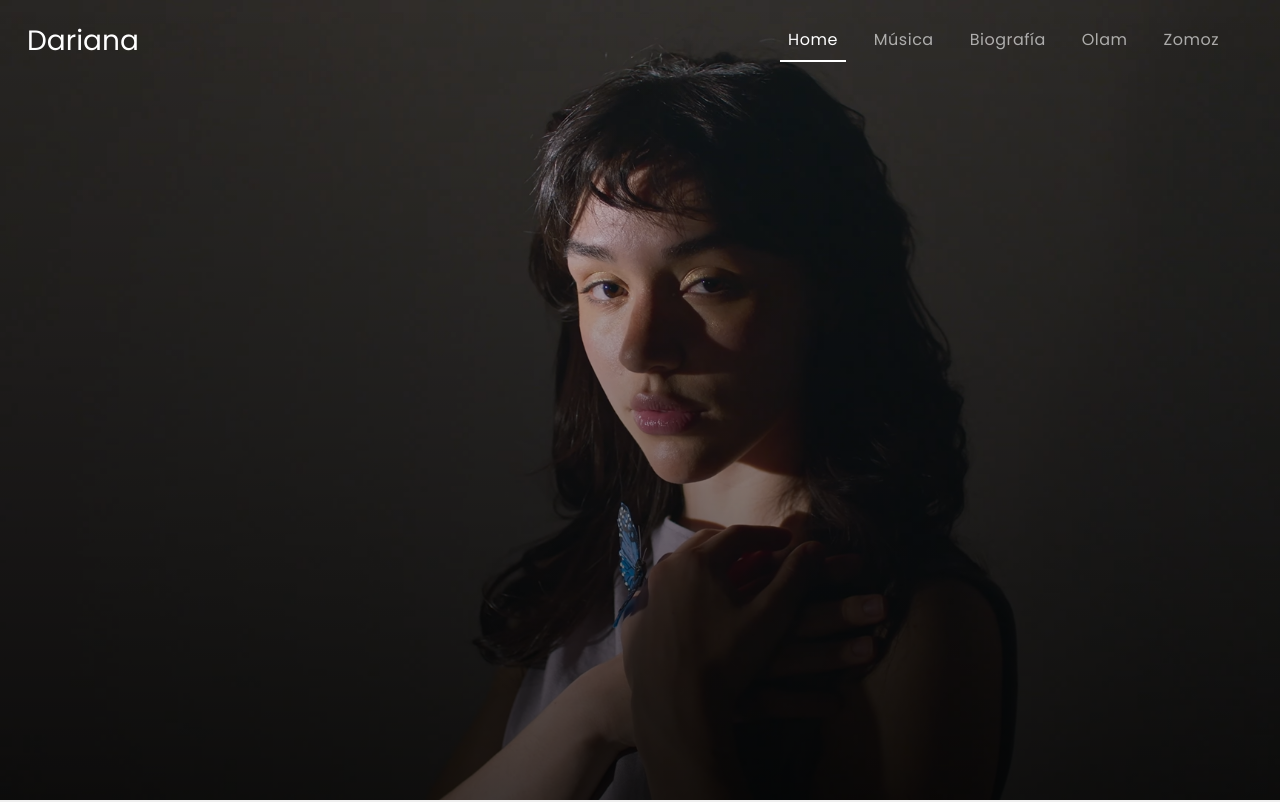
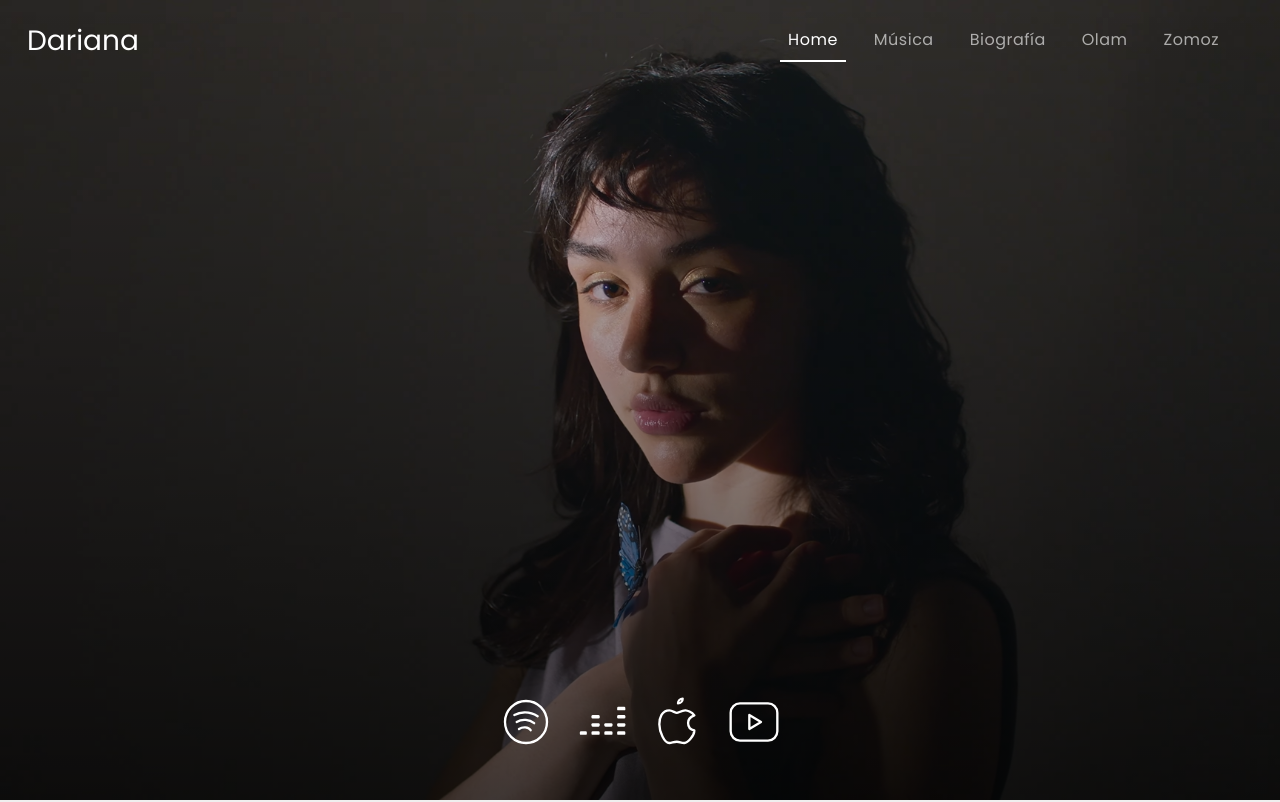
Before and after one commit to pedroperez2005/Proyecto_Final_DW, a website: page index.html in a window 1280 px wide. Shown: the top 802 px of the page. Drawn offline with nearby package versions, Linux system fonts and the light colour scheme.

Commit message:
añadi media icons en el header de la pagina de inico y botones cta en las paginas olam y zomoz

```diff
--- a/index.html
+++ b/index.html
@@ -71,6 +71,38 @@
                 </div>
             </div>
         </nav>
+        <div class="media-icons" data-aos="fade-up" data-aos-duration="2000">
+            <a href="https://open.spotify.com/intl-es/artist/1YFjpz13AtgmLfEo3CX8wv?si=shtQqZVzQpqWRQeG3VtYpQ" target="_blank"><svg xmlns="http://www.w3.org/2000/svg" class="icon icon-tabler icon-tabler-brand-spotify" width="56" height="56" viewBox="0 0 24 24" stroke-width="1" stroke="#ffffff" fill="none" stroke-linecap="round" stroke-linejoin="round">
+                <path stroke="none" d="M0 0h24v24H0z" fill="none"/>
+                <path d="M12 12m-9 0a9 9 0 1 0 18 0a9 9 0 1 0 -18 0" />
+                <path d="M8 11.973c2.5 -1.473 5.5 -.973 7.5 .527" />
+                <path d="M9 15c1.5 -1 4 -1 5 .5" />
+                <path d="M7 9c2 -1 6 -2 10 .5" />
+              </svg></a>
+              <a href="https://www.deezer.com/mx/artist/293136" target="_blank"><svg xmlns="http://www.w3.org/2000/svg" class="icon icon-tabler icon-tabler-brand-deezer" width="56" height="56" viewBox="0 0 24 24" stroke-width="1" stroke="#ffffff" fill="none" stroke-linecap="round" stroke-linejoin="round">
+                <path stroke="none" d="M0 0h24v24H0z" fill="none"/>
+                <path d="M3 16.5h2v.5h-2z" />
+                <path d="M8 16.5h2.5v.5h-2.5z" />
+                <path d="M16 17h-2.5v-.5h2.5z" />
+                <path d="M21.5 17h-2.5v-.5h2.5z" />
+                <path d="M21.5 13h-2.5v.5h2.5z" />
+                <path d="M21.5 9.5h-2.5v.5h2.5z" />
+                <path d="M21.5 6h-2.5v.5h2.5z" />
+                <path d="M16 13h-2.5v.5h2.5z" />
+                <path d="M8 13.5h2.5v-.5h-2.5z" />
+                <path d="M8 9.5h2.5v.5h-2.5z" />
+              </svg></a>
+              <a href="https://music.apple.com/mx/artist/dariana/1590234512" target="_blank"><svg xmlns="http://www.w3.org/2000/svg" class="icon icon-tabler icon-tabler-brand-apple" width="56" height="56" viewBox="0 0 24 24" stroke-width="1" stroke="#ffffff" fill="none" stroke-linecap="round" stroke-linejoin="round">
+                <path stroke="none" d="M0 0h24v24H0z" fill="none"/>
+                <path d="M8.286 7.008c-3.216 0 -4.286 3.23 -4.286 5.92c0 3.229 2.143 8.072 4.286 8.072c1.165 -.05 1.799 -.538 3.214 -.538c1.406 0 1.607 .538 3.214 .538s4.286 -3.229 4.286 -5.381c-.03 -.011 -2.649 -.434 -2.679 -3.23c-.02 -2.335 2.589 -3.179 2.679 -3.228c-1.096 -1.606 -3.162 -2.113 -3.75 -2.153c-1.535 -.12 -3.032 1.077 -3.75 1.077c-.729 0 -2.036 -1.077 -3.214 -1.077z" />
+                <path d="M12 4a2 2 0 0 0 2 -2a2 2 0 0 0 -2 2" />
+              </svg></a>
+              <a href="https://youtube.com/@dariana_rr?si=LnqCVdpWFd41VKcA" target="_blank"><svg xmlns="http://www.w3.org/2000/svg" class="icon icon-tabler icon-tabler-brand-youtube" width="56" height="56" viewBox="0 0 24 24" stroke-width="1" stroke="#ffffff" fill="none" stroke-linecap="round" stroke-linejoin="round">
+                <path stroke="none" d="M0 0h24v24H0z" fill="none"/>
+                <path d="M2 8a4 4 0 0 1 4 -4h12a4 4 0 0 1 4 4v8a4 4 0 0 1 -4 4h-12a4 4 0 0 1 -4 -4v-8z" />
+                <path d="M10 9l5 3l-5 3z" />
+              </svg></a>
+        </div>
     </header>
     <main>
         <section class="video-reciente" data-aos="fade-up">
--- a/scss/layout/_index.scss
+++ b/scss/layout/_index.scss
@@ -1,3 +1,21 @@
+.media-icons{
+    display: flex;
+    justify-content: center;
+    align-items: flex-end;
+    gap: 20px;
+    height: 100vh;
+    width: 100vw;
+    padding-bottom: 50px;
+    a{
+        transition: 0.3s;
+    &:hover{
+        transform: scale(1.1);
+        filter: drop-shadow(1px 1px 20px $colorWhite);
+
+    }
+}
+}
+
 // video
 .video-reciente {
     text-align: center;
--- a/scss/layout/media/_media430.scss
+++ b/scss/layout/media/_media430.scss
@@ -14,6 +14,17 @@
     .header-olam,
     .header-zomoz {
         height: 50vh;
+    }
+
+    .media-icons{
+        gap: 0;
+        justify-content: space-evenly;
+        height: 50vh;
+        padding-bottom: 25px;
+        svg{
+            width: 36px;
+            height: 36px;
+        }
     }
 
     .video {
```
Also changed, not shown: pages/olam.html (+5 -1 lines), pages/zomoz.html (+4 -0 lines), css/style.css.
